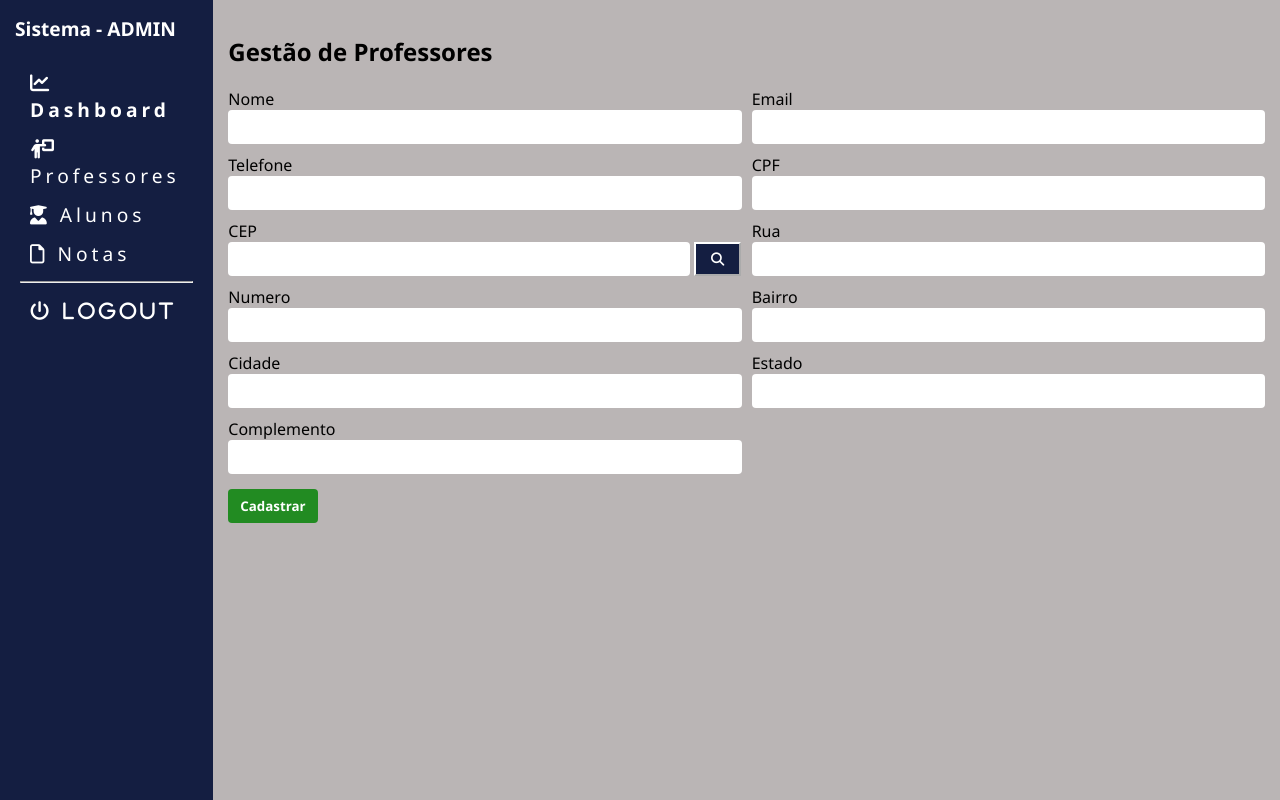
After one commit to jeneffercs/sistema_escola, a PHP site: page /admin/professores.php in a window 1280 px wide. The commit adds this page. Run offline with PHP 8.4, Linux system fonts and the light colour scheme; a user stored in the database is signed in; some libraries are stand-ins or nearby versions.

Commit message:
admin professores add

```diff
--- a/admin/assets/css/style-admin.css
+++ b/admin/assets/css/style-admin.css
@@ -16,13 +16,12 @@ body{
 }
 
 .admin-menu{
-    background-color: #4e73df;
+    background-color: #141e41;
     padding: 15px;
-
 }
 
 .admin-corpo{
-    background-color: #cccccc;
+    background-color: #bab5b5;
     overflow-y: scroll;
     padding: 15px;
 }
@@ -41,11 +40,72 @@ nav ul li a{
     text-decoration: none;
     color: #fff;
     font-size: 1.2rem;
+    letter-spacing: 4px;
 
 }
 
+nav ul li a:hover{
+    font-weight: bold;
+}
+
 .admin-logo{
-    font-size: 1.4rem;
+    font-size: 1.2rem;
     color: #fff;
     font-weight: bold;
 }
+
+.admin-logout{
+    color: #FFF;
+    font-size: 1.2rem;
+    display: grid;
+
+
+}
+
+.admin-logout i{
+    cursor: pointer;
+}
+
+.admin-logout i:hover{
+    color:black
+}
+
+.menu-ativo{
+    font-weight: bold;
+}
+.grid-professores{
+    display: grid;
+    grid-template-columns: repeat(2,1fr);
+    gap: 10px;
+}
+
+.grid-professores input{
+    width: 100%;
+    padding: 8px 12px;
+    border-radius: 4px;
+    border: none;
+}
+
+.btn-cadastrar{
+    padding: 8px 12px;
+    background-color: forestgreen;
+    color: #fff;
+    border: 0px;
+    border-radius: 4px;
+    margin-top: 15px;
+    font-weight: bold;
+    cursor: pointer;
+}
+
+.input-cep{
+    width: 90% !important;
+}
+
+.btn-cep{
+    width: 9% !important;
+    padding: 6px 10px;
+    background-color: #141e41;
+    color: #FFF;
+    border-color: #fff;
+    cursor: pointer;
+}
--- a/admin/assets/js/script-admin.js
+++ b/admin/assets/js/script-admin.js
@@ -0,0 +1,8 @@
+const consultaCEP = () => {
+
+}
+
+
+const caddProfessor = () => {
+
+}
--- /dev/null
+++ b/admin/professores.php
@@ -0,0 +1,136 @@
+<?php
+//controle de sessao
+//iniciando a sessao
+session_start();
+
+//se a var sessao email nao estiver setada o usuario sera redirecionado para o login
+//somente e permitido acesso a essa pagina se a sessao foi iniciada
+//apenas o usuario que fez login corretamente podera acessaer esta pagina
+if (!isset($_SESSION['email'])) {
+    header('location: ../');
+}
+
+?>
+
+<!DOCTYPE html>
+<html lang="pt-br">
+
+<head>
+    <meta charset="UTF-8">
+    <meta http-equiv="X-UA-Compatible" content="IE=edge">
+    <meta name="viewport" content="width=device-width, initial-scale=1.0">
+    <title>Admin - Sistema Escola</title>
+    <link rel="stylesheet" href="assets/css/style-admin.css">
+</head>
+
+<body>
+    <div class="container">
+
+        <aside class="admin-menu">
+            <div class="admin-logo">Sistema - ADMIN</div>
+            <nav>
+
+                <ul>
+                    <li>
+                        <a href="index.php" class="menu-ativo"><i class="fa-solid fa-chart-line"></i> Dashboard</a>
+                    </li>
+                    <li>
+                        <a href="professores.php"><i class="fa-solid fa-person-chalkboard"></i> Professores </a>
+                    </li>
+                    <li>
+                        <a href="alunos.php"><i class="fa-solid fa-user-graduate"></i> Alunos </a>
+                    </li>
+                    <li>
+                        <a href="notas.php"><i class="fa-regular fa-file"></i> Notas </a>
+                    </li>
+                    <hr>
+                    <li>
+                        <a href="../backend/logout.php">
+                            <i class="fa-solid fa-power-off"> Logout</i>
+                        </a>
+                    </li>
+                </ul>
+
+            </nav>
+
+            <!-- <div class="admin-logout">
+            </div> -->
+
+        </aside>
+        <!--  aqui será o conteudo da pagina -->
+        <main class="admin-corpo">
+
+            <h2>Gestão de Professores</h2>
+            <div class="div-professores">
+                <div class="grid-professores">
+                    <div>
+                        <label for="nome">Nome</label>
+                        <input type="text" name="nome" id="nome">
+                    </div>
+                    <div>
+                        <label for="email">Email</label>
+                        <input type="email" name="email" id="email">
+                    </div>
+                    <div>
+                        <label for="telefone">Telefone</label>
+                        <input type="text" name="telefone" id="telefone">
+                    </div>
+                    <div>
+                        <label for="cpf">CPF</label>
+                        <input type="text" name="cpf" id="cpf">
+                    </div>
+                    <div>
+                        <label for="cep">CEP</label>
+                        <div>
+                            <input class="input-cep" type="text" name="cep" id="cep">
+                            <button class="btn-cep" type="button" onclick="consultaCEP()"><i class="fa-solid fa-magnifying-glass"></i></button>
+                        </div>
+                    </div>
+                    <div>
+                        <label for="rua">Rua</label>
+                        <input type="text" name="rua" id="rua">
+                    </div>
+
+                    <div>
+                        <label for="numero">Numero</label>
+                        <input type="text" name="numero" id="numero">
+                    </div>
+
+                    <div>
+                        <label for="bairro">Bairro</label>
+                        <input type="text" name="bairro" id="bairro">
+                    </div>
+
+                    <div>
+                        <label for="cidade">Cidade</label>
+                        <input type="text" name="cidade" id="cidade">
+                    </div>
+
+                    <div>
+                        <label for="estado">Estado</label>
+                        <input type="text" name="estado" id="estado">
+                    </div>
+                    <div>
+                        <label for="complemento">Complemento</label>
+                        <input type="text" name="complemento" id="complemento">
+                    </div>
+
+                </div>
+
+                <button type="button" class="btn-cadastrar" onclick="addProfessor()">Cadastrar</button>
+
+
+            </div>
+
+        </main>
+
+
+    </div>
+
+    <script src="https://kit.fontawesome.com/ab3aa42d48.js" crossorigin="anonymous"></script>
+
+
+    <script src="assets/js/script-admin.js"></script>
+</body>
+
+</html>
--- a/assets/css/style-login.css
+++ b/assets/css/style-login.css
@@ -27,7 +27,7 @@ body{
     padding: 10px;
     display: grid;
     gap: 10px;
-    color: #fff;
+    color: #FFF;
     font-weight: bold;
     font-size: large;
 }
@@ -35,7 +35,7 @@ body{
 .input-login{
     width: 100%;
     padding: 8px 10px;
-    color: #fff;
+    color: #000;
 }
 
 .btn-login{
--- a/banco/db_sistema_estoque.sql
+++ b/banco/db_sistema_estoque.sql
@@ -42,7 +42,7 @@ CREATE TABLE IF NOT EXISTS `tb_usuarios` (
   UNIQUE KEY `email` (`email`)
 ) ENGINE=InnoDB AUTO_INCREMENT=2 DEFAULT CHARSET=utf8mb4;
 
--- Copiando dados para a tabela db_escola.tb_usuarios: ~1 rows (aproximadamente)
+-- Copiando dados para a tabela db_escola.tb_usuarios: ~0 rows (aproximadamente)
 INSERT INTO `tb_usuarios` (`id`, `email`, `senha`, `ativo`, `data_cadastro`) VALUES
 	(1, 'jeneffer@hotmail.com', 'senac', b'1', '2022-10-26 22:16:59');
 
```
Also changed, not shown: admin/index.html (deleted, +0 -41 lines), admin/index.php (added, +77 -0 lines), backend/logout.php (added, +13 -0 lines).
